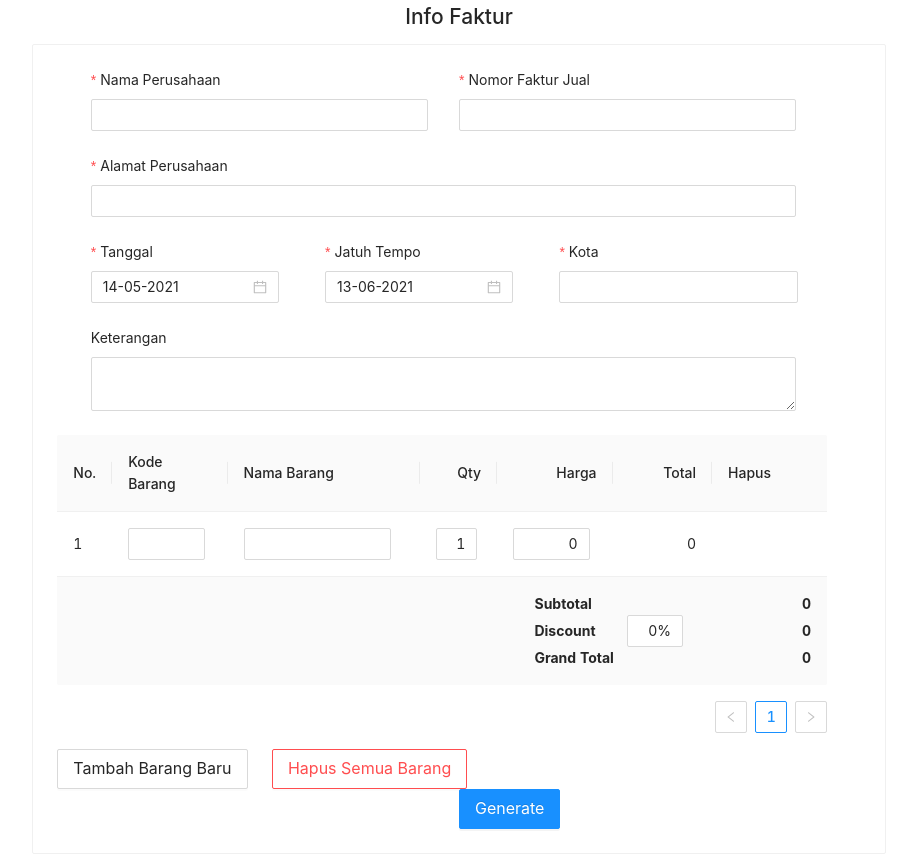
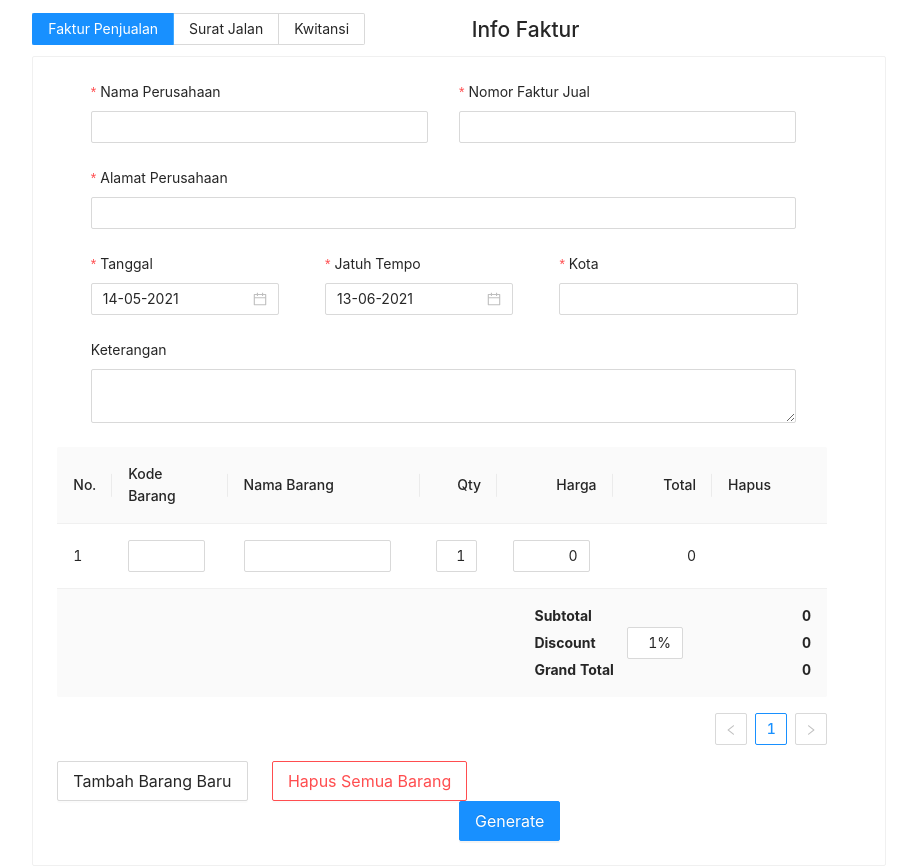
Before and after one commit to vincentandr/Invoice, a React (Create React App) app in the folder invoice-app/: page / in a window 1280 px wide. Shown: the whole page, without its empty margins (181-1098 px from the left). Built offline with nearby package versions, Linux system fonts and the light colour scheme.

Commit message:
added surat jalan, kota colspan still buggy

```diff
--- a/invoice-app/src/form.js
+++ b/invoice-app/src/form.js
@@ -9,6 +9,7 @@ import {
   Popconfirm,
   Table,
   Card,
+  Radio,
 } from "antd";
 import NumberFormat from "react-number-format";
 import { useReactToPrint } from "react-to-print";
@@ -59,7 +60,7 @@ const InvoiceForm = () => {
       due: moment(new Date()).add(30, "days").format("DD-MM-YYYY"),
       city: "",
       note: "",
-      discount: 0,
+      discount: 1,
       subtotal: 0,
     },
     columns: ["No.", "Kode Barang", "Nama Barang", "Qty", "Harga", "Total"],
@@ -67,7 +68,7 @@ const InvoiceForm = () => {
       current: 1,
       pageSize: 5,
     },
-    isShowModal: false,
+    activeForm: "faktur",
   };
 
   const [form] = Form.useForm();
@@ -87,13 +88,35 @@ const InvoiceForm = () => {
     );
   };
 
+  const changeForm = (e) => {
+    console.log(state.columns);
+    dispatch({ type: "CHANGE_FORM", payload: e.target.value });
+  };
+
   return (
     <>
       <div style={{ overflow: "hidden", height: 0 }}>
         <Invoice ref={invoiceToPrint} state={state} />
       </div>
-      <Row justify="center">
-        <h2>Info Faktur</h2>
+      <Row style={{ marginTop: "1vw" }}>
+        <Col offset="4">
+          <Radio.Group
+            defaultValue="faktur"
+            buttonStyle="solid"
+            onChange={changeForm}
+          >
+            <Radio.Button value="faktur">Faktur Penjualan</Radio.Button>
+            <Radio.Button value="surat">Surat Jalan</Radio.Button>
+            <Radio.Button value="kwitansi">Kwitansi</Radio.Button>
+          </Radio.Group>
+        </Col>
+        <Col offset="2">
+          <h2>
+            {state.activeForm === "faktur" && "Info Faktur"}
+            {state.activeForm === "surat" && "Info Surat Jalan"}
+            {state.activeForm === "kwitansi" && "Info Kwitansi"}
+          </h2>
+        </Col>
       </Row>
       <Row>
         <Col offset="4" span="16">
@@ -214,6 +237,8 @@ const InvoiceForm = () => {
                     />
                   </Form.Item>
                 </Col>
+                {state.activeForm === "faktur" &&
+                  (
                   <Col span="7">
                         <Form.Item
                           name="due"
@@ -240,7 +265,8 @@ const InvoiceForm = () => {
                           />
                         </Form.Item>
                       </Col>
-                <Col span="9">
+                )}
+                <Col flex="auto">
                   <Form.Item
                     name="city"
                     label="Kota"
@@ -404,7 +430,10 @@ const ItemsTable = (props) => {
     },
   };
 
-  const columns = [
+  var columns = []
+
+  if (props.state.activeForm === "faktur"){
+    columns = [
       {
         title: props.state.columns[0],
         dataIndex: "id",
@@ -450,8 +479,10 @@ const ItemsTable = (props) => {
               format={numberWithCommas}
               displayType="text"
               value={
-                (isNaN(props.state.data[idx].qty) ||
-                isNaN(props.state.data[idx].price)) ? 0 : props.state.data[idx].qty * props.state.data[idx].price
+                isNaN(props.state.data[idx].qty) ||
+                isNaN(props.state.data[idx].price)
+                  ? 0
+                  : props.state.data[idx].qty * props.state.data[idx].price
               }
             />
           );
@@ -468,6 +499,45 @@ const ItemsTable = (props) => {
           ) : null,
       },
     ];
+  } else if(props.state.activeForm === "surat"){
+    columns = [
+      {
+        title: props.state.columns[0],
+        dataIndex: "id",
+        width: "5%",
+      },
+      {
+        title: props.state.columns[1],
+        dataIndex: "code",
+        editable: true,
+        width: "15%",
+      },
+      {
+        title: props.state.columns[2],
+        dataIndex: "name",
+        editable: true,
+        width: "50%",
+      },
+      {
+        title: props.state.columns[3],
+        dataIndex: "qty",
+        editable: true,
+        width: "10%",
+        align: "right",
+      },
+      {
+        title: "Hapus",
+        dataIndex: "remove",
+        render: (_, record) =>
+          props.state.data.length > 1 ? (
+            <Button type="default" danger onClick={() => removeItem(record.id)}>
+              Hapus
+            </Button>
+          ) : null,
+      },
+    ];
+  }
+
 
   const tableColumns = columns.map((col) => {
     if (!col.editable) {
--- a/invoice-app/src/invoice.js
+++ b/invoice-app/src/invoice.js
@@ -9,7 +9,7 @@ const invoiceStyle = `
       font-family: "Trebuchet MS";
     }
       @page {
-      size: 21.59cm 13.97cm;
+      size: 21.59cm 13.97cm portrait;
     }
     .numeric{
       text-align:right;
@@ -110,7 +110,11 @@ const invoiceStyle = `
 
 class Invoice extends React.PureComponent {
   render() {
-    const sizePerPage = 10; // 10 items per print page
+    let sizePerPage = 10; // 10 items per print page
+
+    if(this.props.state.activeForm === "surat"){ // surat jalan tidak ada subtotal / grand total / discount, jadi baris barang bisa muat lbh banyak
+      sizePerPage = 14;
+    }
 
     let dataLength = this.props.state.data.length; // items count
     let pageCount = Math.ceil(dataLength / sizePerPage); // page count
@@ -129,16 +133,13 @@ class Invoice extends React.PureComponent {
         <div className="invoice page-break" key={`page${i + 1}`}>
           <Header
             {...this.props.state.buyerInfo}
+            activeForm={this.props.state.activeForm}
             page={i + 1}
             pageCount={pageCount}
           />
           <BuyerCompany {...this.props.state.buyerInfo} />
-          <Dates {...this.props.state.buyerInfo} />
-          <TableItems
-            {...this.props}
-            start={startIndex}
-            end={endIndex}
-          />
+          <Dates {...this.props.state.buyerInfo} activeForm={this.props.state.activeForm} />
+          <TableItems {...this.props} start={startIndex} end={endIndex} />
           <Footer {...this.props.state} />
         </div>
       );
@@ -155,7 +156,8 @@ const Header = (props) => {
         <img src={logo} alt="logo" />
       </div>
       <h1 id="title" className="column">
-          FAKTUR PENJUALAN
+        {props.activeForm === "faktur" && "FAKTUR PENJUALAN"}
+        {props.activeForm === "surat" && "SURAT JALAN"}
       </h1>
       <h3 id="pageNo" className="column">
         Page {props.page} of {props.pageCount}
@@ -188,14 +190,18 @@ const Dates = (props) => {
     <div className="column">
       <div className="info">
         <h3>
-          <span>No. faktur</span>: {props.number}
+          <span>
+            No. { props.activeForm }
+          </span>: {props.number}
         </h3>
         <h3>
           <span>Tanggal dokumen</span>: {props.date}
         </h3>
+        { props.activeForm === "faktur" &&
           <h3>
             <span>Jatuh tempo (30 hari)</span>: {props.due}
           </h3>
+        }
       </div>
     </div>
   );
@@ -208,6 +214,8 @@ const TableItems = (props) => {
 
   return (
     <table id="innerTable">
+      {/* Columns width based on faktur / surat jalan (w/o price & total) */}
+      {props.state.activeForm === "faktur" ? (
         <colgroup>
           <col span="1" style={{ width: "5%" }} />
           <col span="1" style={{ width: "20%" }} />
@@ -216,6 +224,14 @@ const TableItems = (props) => {
           <col span="1" style={{ width: "10%" }} />
           <col span="1" style={{ width: "15%" }} />
         </colgroup>
+      ) : (
+        <colgroup>
+          <col span="1" style={{ width: "5%" }} />
+          <col span="1" style={{ width: "20%" }} />
+          <col span="1" style={{ width: "70%" }} />
+          <col span="1" style={{ width: "5%" }} />
+        </colgroup>
+      )}
       <thead>
         <tr>
           {props.state.columns.map((column, index) => (
@@ -237,7 +253,12 @@ const TableItems = (props) => {
           return (
             <tr key={outerIndex} className="items">
               {Object.keys(item).map((column, innerIndex) => {
-                if (column !== "count")
+                if (
+                  column !== "count" &&
+                  ((column !== "price" &&
+                  props.state.activeForm === "surat") || props.state.activeForm === "faktur")
+                )
+                // Column based on keys of data object
                   return (
                     <td
                       key={innerIndex}
@@ -260,6 +281,10 @@ const TableItems = (props) => {
                   );
                 return undefined;
               })}
+
+              {/* Total column */}
+
+              {props.state.activeForm === "faktur" && (
                 <td className="numeric">
                   <NumberFormat
                     format={numberWithCommas}
@@ -271,19 +296,27 @@ const TableItems = (props) => {
                     }
                   />
                 </td>
+              )}
             </tr>
           );
         })}
       </tbody>
       <tfoot>
+        {/* Subtotal, Discount, Grand total, Note only on faktur */}
+        { props.state.activeForm === "faktur" &&
+          <>
           <tr className="numeric" id="subtotal">
-            <td colSpan="5">Subtotal</td>
+            <td colSpan="5">
+              Subtotal
+            </td>
             <td>{numberWithCommas(props.state.buyerInfo.subtotal)}</td>
           </tr>
           <tr className="numeric" id="discount">
-            <td colSpan="5">{`Discount (${numberWithCommas(
+            <td colSpan="5">
+              {`Discount (${numberWithCommas(
               props.state.buyerInfo.discount
-            )}%)`}</td>
+            )}%)`}
+            </td>
             <td>
               {numberWithCommas(
                 (props.state.buyerInfo.subtotal *
@@ -293,7 +326,9 @@ const TableItems = (props) => {
             </td>
           </tr>
           <tr className="numeric" id="grandTotal">
-            <td colSpan="5">Grand total</td>
+            <td colSpan="5">
+              Grand total
+            </td>
             <td>
               {numberWithCommas(
                 props.state.buyerInfo.subtotal -
@@ -303,8 +338,10 @@ const TableItems = (props) => {
               )}
             </td>
           </tr>
+          </>
+        }
         <tr>
-            <td colSpan="6">
+          <td colSpan={props.state.activeForm === "faktur" ? 6 : 4}>
             <div id="note">
               Keterangan:&nbsp;
               {props.state.buyerInfo.note}
@@ -320,13 +357,13 @@ const Footer = (props) => {
   return (
     <footer>
       <SignArea person="Penerima" />
-      <SignArea person="Penjual" />
+      <SignArea person={props.activeForm === "faktur" ? "Penjual" : "Hormat kami"} />
       <SignArea person="Checklist" />
     </footer>
   );
 };
 
-const SignArea = ({ person, className }) => {
+const SignArea = ({ person }) => {
   return (
     <div className="sign">
       <h3>{person}</h3>
--- a/invoice-app/src/reducer.js
+++ b/invoice-app/src/reducer.js
@@ -108,6 +108,19 @@ const reducer = (state, action) => {
         ...state,
         pagination: { ...state.pagination, current: newCurrentPage },
       };
+    case "CHANGE_FORM":
+      const newOption = action.payload;
+
+      var columns =
+        newOption === "faktur"
+          ? ["No.", "Kode Barang", "Nama Barang", "Qty", "Harga", "Total"]
+          : ["No.", "Kode Barang", "Nama Barang", "Qty"];
+
+      return {
+        ...state,
+        columns: columns,
+        activeForm: newOption,
+      };
     default:
       throw new Error("No matching case found");
   }
```
Lines whose indentation alone changed are shown as unchanged.
